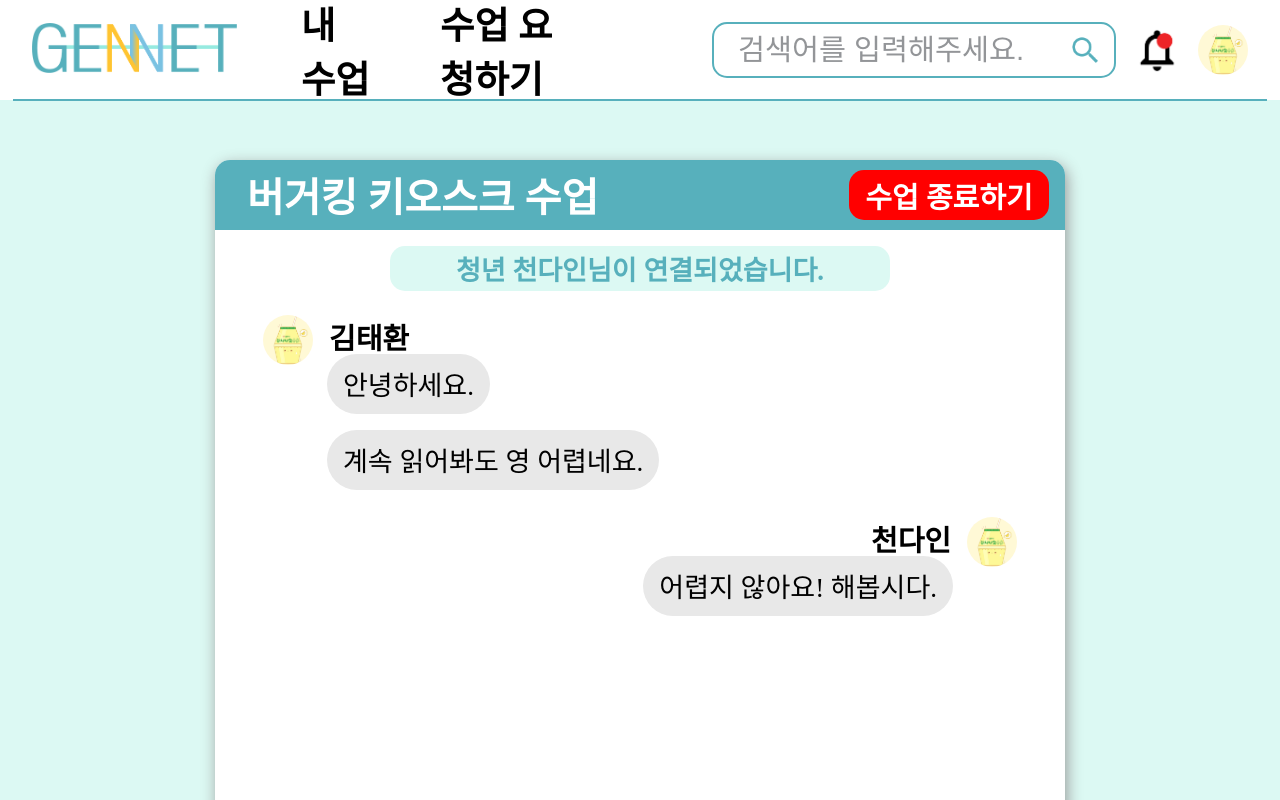
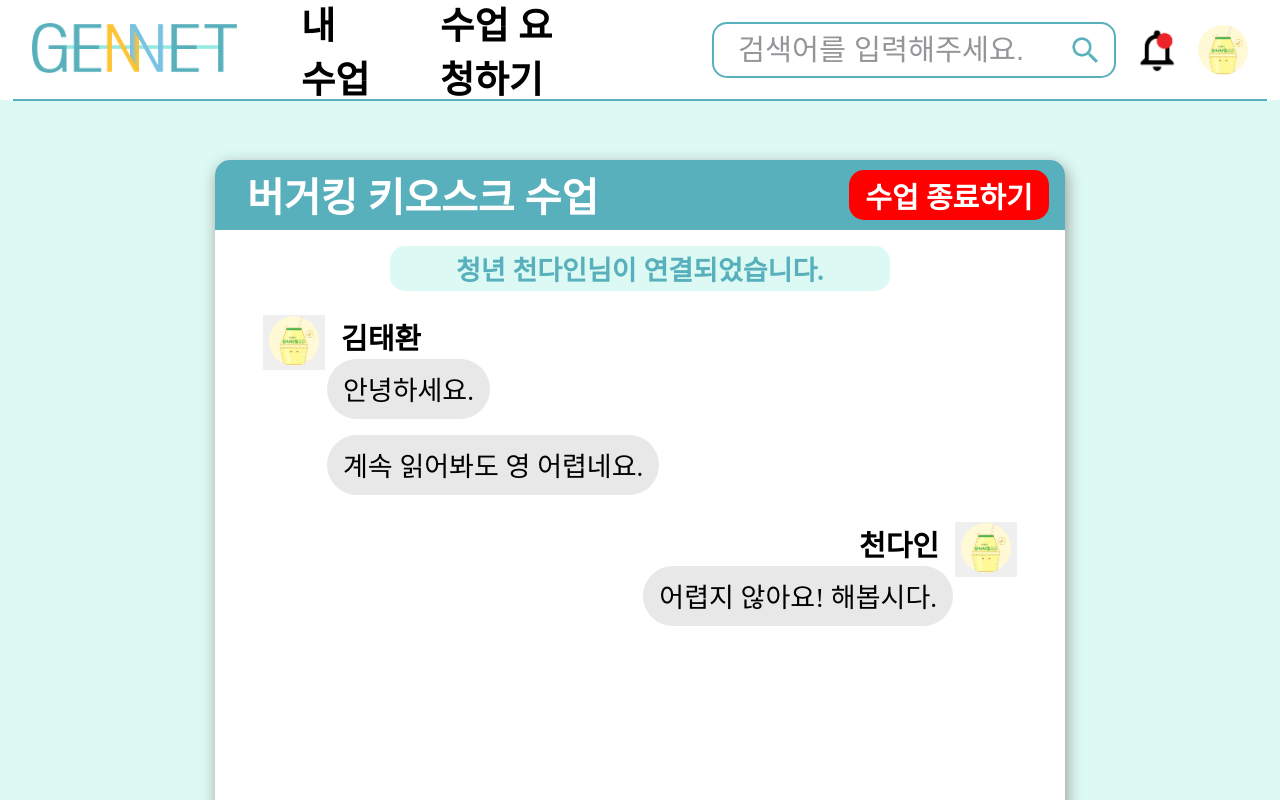
Before and after one commit to taehwan01/gennet-react, a React (Create React App) app: page /class-chat/1 in a window 1280 px wide. Shown: the top 800 px of the page. Built offline with nearby package versions, Linux system fonts and the light colour scheme.

Commit message:
design: 채팅룸 프로필 디자인 수정

```diff
--- a/src/pages/ClassChatroom/ClassChatroom.jsx
+++ b/src/pages/ClassChatroom/ClassChatroom.jsx
@@ -101,6 +101,10 @@
     setModal(false);
   };
 
+  const handleProfileClick = () => {
+    navigate(`/${user.type.toLowerCase()}/profile`);
+  };
+
   const renderMessages = () => {
     let prevUser = null;
     return messages.map((msg) => {
@@ -110,9 +114,17 @@
         <div className={`${styles['user-chat']} ${user.name === msg.user ? styles.right : styles.left}`}>
           {sameUser && (
             <div className={styles['same-user-chat']}>
-              {msg.user !== user.name && <img className={styles['profile-image']} src={testIMG} alt='Profile IMG' />}
+              {msg.user !== user.name && (
+                <button type='button' className={`${styles.profileButton}`} onClick={handleProfileClick}>
+                  <img className={styles['profile-image']} src={testIMG} alt='Profile IMG' />
+                </button>
+              )}
               <span className={`${styles['message-user']} font-bold`}>{msg.user}</span>
-              {msg.user === user.name && <img className={styles['profile-image']} src={testIMG} alt='Profile IMG' />}
+              {msg.user === user.name && (
+                <button type='button' className={`${styles.profileButton}`} onClick={handleProfileClick}>
+                  <img className={styles['profile-image']} src={testIMG} alt='Profile IMG' />
+                </button>
+              )}
             </div>
           )}
           {msg.user === user.name ? (
--- a/src/pages/ClassChatroom/ClassChatroom.module.scss
+++ b/src/pages/ClassChatroom/ClassChatroom.module.scss
@@ -162,4 +162,8 @@
     display: flex;
     justify-content: space-between;
   }
+  .profileButton {
+    background-color: none;
+    padding: 0;
+  }
 }
```
